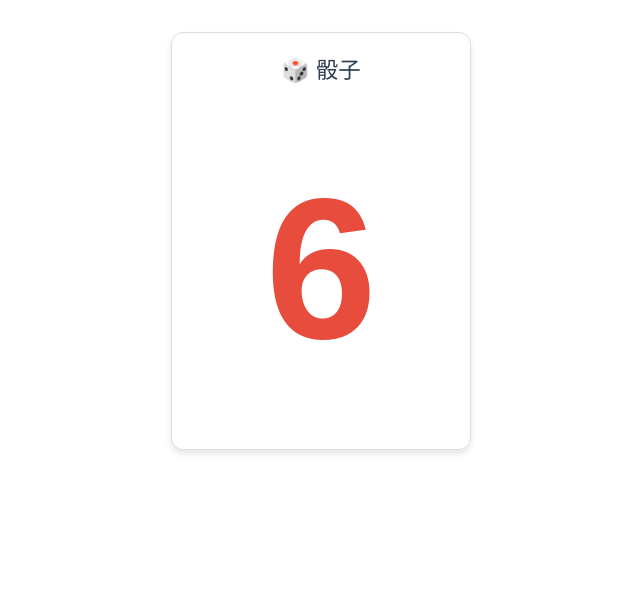
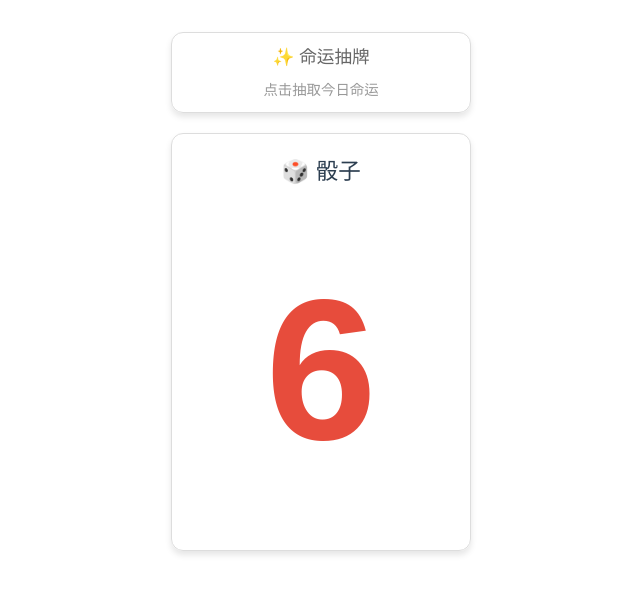
Before and after one commit to Volyyig/Dice, a Vue app: page / in a window 1280 px wide. Shown: the top 594 px of the page, without its empty margins (319-959 px from the left). Built offline with nearby package versions, Linux system fonts and the light colour scheme.

Commit message:
feat: 初步添加'命运'功能

```diff
--- a/src/App.vue
+++ b/src/App.vue
@@ -1,6 +1,7 @@
 <script setup lang="ts">
 import { ref } from 'vue';
 import Dice from './components/Dice.vue'
+import FateDraw from './components/FateDraw.vue'
 import History from './components/History.vue'
 import type { HistoryItem } from './components/History.vue'
 
@@ -13,6 +14,7 @@ const handleSave = (item: HistoryItem) => {
 
 <template>
   <div class="app-container">
+    <FateDraw @save="handleSave" />
     <Dice @save="handleSave" />
     <History :items="history" />
   </div>
--- /dev/null
+++ b/src/components/FateDraw.vue
@@ -0,0 +1,81 @@
+<template>
+  <div class="fate-draw" v-fireworks @click="drawFate">
+    <h3>✨ 命运抽牌</h3>
+    <div class="fate-result" v-if="currentFate">
+      <span :style="{ color: fateColor }">{{ currentFate }}</span>
+    </div>
+    <div v-else class="placeholder">点击抽取今日命运</div>
+  </div>
+</template>
+
+<script setup lang="ts">
+import { ref } from 'vue';
+import { vFireworks } from '@/utils/fireworks';
+import type { HistoryItem } from './History.vue';
+
+const emit = defineEmits<{
+  (e: 'save', item: HistoryItem): void
+}>();
+
+const fates = [
+  "大吉：万事如意，好运连连！",
+  "中吉：平和顺利，适合行动。",
+  "小吉：微小的确幸即将发生。",
+  "末吉：虽有波折，终能化解。",
+  "平：波澜不惊，宜静思。",
+  "小凶：略有不顺，谨慎行事。",
+  "大凶：诸事小心，宜宅家。"
+];
+
+const currentFate = ref('');
+const fateColor = ref<string>('#42b983');
+
+const drawFate = () => {
+  const index = Math.floor(Math.random() * fates.length);
+  currentFate.value = <string>fates[index];
+
+  // Set color based on fate (simplified)
+  if (index <= 2) fateColor.value = '#e74c3c'; // Good luck: Red
+  else if (index <= 4) fateColor.value = '#3498db'; // Neutral: Blue
+  else fateColor.value = '#95a5a6'; // Less good: Gray
+
+  const now = new Date();
+  const item: HistoryItem = {
+    value: currentFate.value,
+    color: <string>fateColor.value,
+    time: `${String(now.getHours()).padStart(2, '0')}:${String(now.getMinutes()).padStart(2, '0')}:${String(now.getSeconds()).padStart(2, '0')}`
+  };
+  emit('save', item);
+};
+</script>
+
+<style scoped>
+.fate-draw {
+  width: 100%;
+  padding: 10px 20px;
+  border: 1px solid #ddd;
+  border-radius: 12px;
+  text-align: center;
+  font-family: Arial, sans-serif;
+  box-shadow: 0 4px 6px rgba(0, 0, 0, 0.1);
+}
+
+
+h3 {
+  margin: 0;
+  font-size: 1.1rem;
+  color: #666;
+}
+
+.fate-result {
+  margin-top: 8px;
+  font-size: 1.2rem;
+  font-weight: bold;
+}
+
+.placeholder {
+  margin-top: 8px;
+  color: #999;
+  font-size: 0.9rem;
+}
+</style>
```
